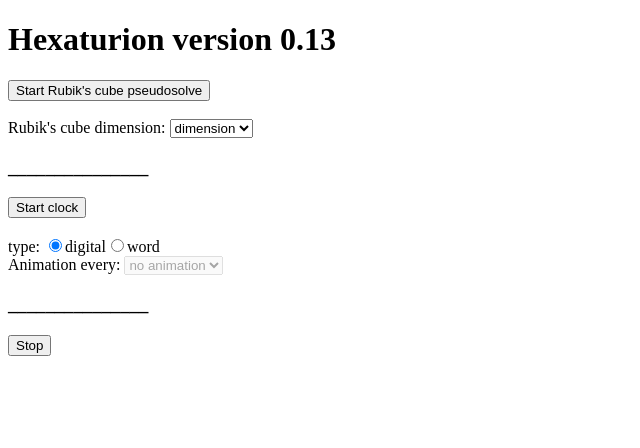
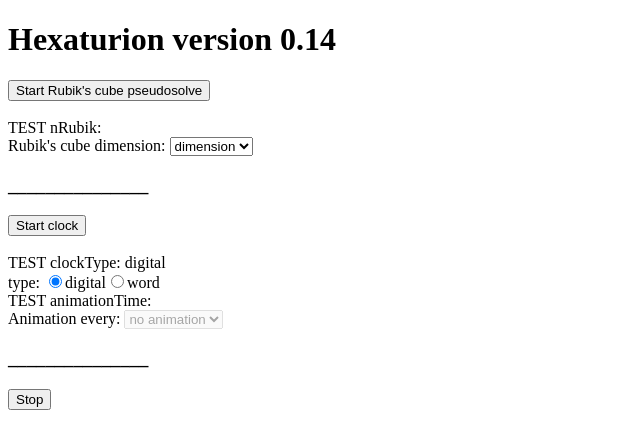
Before and after one commit to jeroenverspeek/hexaturion, a Nuxt app: page / in a window 1280 px wide. Shown: the top 448 px of the page, without its empty margins (0-640 px from the left). Built offline with nearby package versions, Linux system fonts and the light colour scheme.

Commit message:
adapting smartClock to cubeAppCommand

```diff
--- a/pages/index.vue
+++ b/pages/index.vue
@@ -76,12 +76,12 @@ export default {
 <template>
 
   <div>
-    <h1>Hexaturion version 0.13</h1>
+    <h1>Hexaturion version 0.14</h1>
     <!-- <span id="theTime"></span> -->
     <button @click="pseudoRubikscubeSolve">Start Rubik's cube pseudosolve</button><br>
     <br>
 
-    <!-- <span> TEST nRubik: {{ nRubik }}</span><br> -->
+    <span> TEST nRubik: {{ nRubik }}</span><br>
     <div>Rubik's cube dimension:
      <select v-model="nRubik">
        <option disabled :value="null">dimension</option>
@@ -100,7 +100,7 @@ export default {
     <h3>_______________</h3>
     <button :disabled="!clockType" @click="smartClock">Start clock</button><br>
     <br>
-   <!-- <div>TEST clockType: {{ clockType }}</div> -->
+    <div>TEST clockType: {{ clockType }}</div>
     <div>type:
       <input type="radio" id="'digital'" value="digital" v-model="clockType" />
       <label for="digital">digital</label>
@@ -109,7 +109,7 @@ export default {
       <label for="word">word</label>
     </div>
 
-    <!-- <span> TEST animationTime: {{ animationTime }}</span><br> -->
+    <span> TEST animationTime: {{ animationTime }}</span><br>
     Animation every:
      <select v-model="animationTime" :disabled="(clockType!='word')">
        <option :value="null">no animation</option>
```
